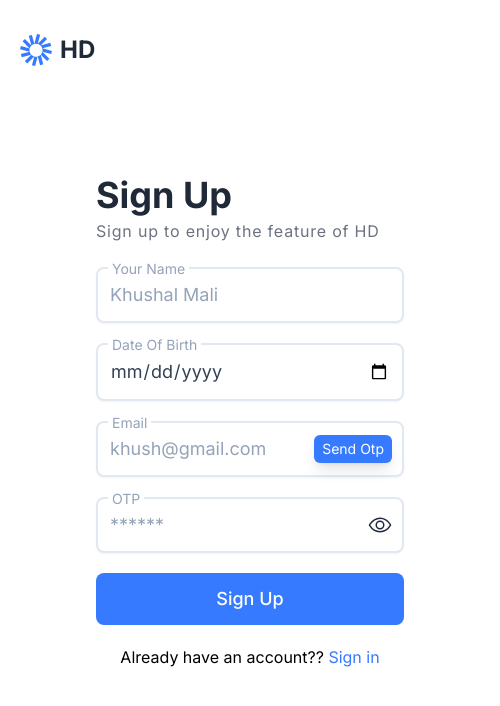
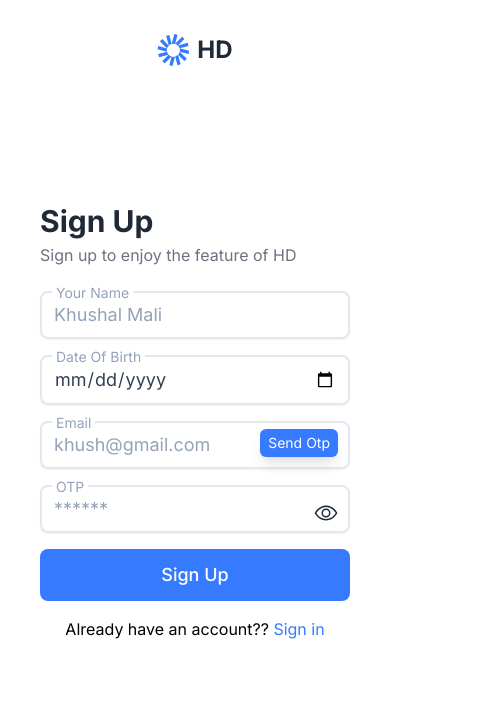
Before and after one commit to khushal-mali/Highway-Delite-Task, a React (Vite) app in the folder frontend/: page /auth in a window 390 px wide. Shown: the top 706 px of the page, 500 px wide, since content can reach past the window. Built offline with nearby package versions, Linux system fonts and the light colour scheme; no server answers.

Commit message:
auth forms responsive

```diff
--- a/frontend/src/components/Signin.tsx
+++ b/frontend/src/components/Signin.tsx
@@ -68,29 +68,29 @@ const Signin = ({
   };
 
   return (
-    <div className="w-full space-y-6 max-w-sm">
+    <div className="w-full space-y-6 md:max-w-sm">
       <div className="flex w-full max-w-sm flex-col gap-1">
-        <p className="text-4xl font-bold text-gray-800">Sign In</p>
-        <p className="tracking-wider text-gray-500">
+        <p className="md:text-4xl text-3xl font-bold text-gray-800">Sign In</p>
+        <p className="md:tracking-wider text-gray-500">
           Please login to continue to your account.
         </p>
       </div>
 
-      <div className="w-full space-y-5 max-w-sm">
+      <div className="w-full md:space-y-5 space-y-4 md:max-w-sm">
         <div className="w-full">
           <div className="relative">
             <input
               value={email}
               onChange={(e) => setEmail(e.target.value)}
               placeholder="khush@gmail.com"
-              className="peer w-full bg-transparent placeholder:text-slate-400 text-slate-700 text-lg border-slate-200 rounded-lg px-3 py-3 pr-24 transition duration-300 ease focus:outline-none focus:border-primary border-2 hover:border-slate-300 shadow-sm focus:shadow"
+              className="peer w-full bg-transparent placeholder:text-slate-400 text-slate-700 md:text-lg border-slate-200 rounded-lg px-3 py-2 md:py-3 pr-24 transition duration-300 ease focus:outline-none focus:border-primary border-2 hover:border-slate-300 shadow-sm focus:shadow"
             />
             <label className="absolute cursor-text bg-white px-1 text-slate-400 text-sm transition-all transform origin-left -top-2 left-3 peer-focus:text-xs peer-focus:text-primary peer-focus:scale-90">
               Email
             </label>
             <div
               onClick={handleRequestOTP}
-              className="right-3 shadow-lg active:shadow-none duration-150 transition-all top-3.5 absolute cursor-pointer text-white bg-primary py-1 px-2 rounded-md text-sm"
+              className="right-3 shadow-lg active:shadow-none duration-150 transition-all md:top-3.5 top-2 absolute cursor-pointer text-white bg-primary py-1 px-2 rounded-md text-sm"
             >
               Send Otp
             </div>
@@ -107,7 +107,7 @@ const Signin = ({
               value={otp}
               onChange={(e) => setOtp(e.target.value)}
               type={otpVisible ? "text" : "password"}
-              className="peer w-full bg-transparent placeholder:text-slate-400 text-slate-700 text-lg border-slate-200 rounded-lg px-3 py-3 transition duration-300 ease focus:outline-none focus:border-primary border-2 hover:border-slate-300 shadow-sm focus:shadow"
+              className="peer w-full bg-transparent placeholder:text-slate-400 text-slate-700 md:text-lg border-slate-200 rounded-lg px-3 py-2 md:py-3 transition duration-300 ease focus:outline-none focus:border-primary border-2 hover:border-slate-300 shadow-sm focus:shadow"
             />
             <label className="absolute cursor-text bg-white px-1 text-slate-400 text-sm transition-all transform origin-left -top-2 left-3 peer-focus:text-xs peer-focus:text-primary peer-focus:scale-90">
               OTP
--- a/frontend/src/components/Signup.tsx
+++ b/frontend/src/components/Signup.tsx
@@ -73,22 +73,22 @@ const Signup = ({
   };
 
   return (
-    <div className="w-full space-y-6 max-w-sm">
-      <div className="flex w-full max-w-sm flex-col gap-1">
-        <p className="text-4xl font-bold text-gray-800">Sign Up</p>
-        <p className="tracking-wider text-gray-500">
+    <div className="w-full space-y-6 md:max-w-sm">
+      <div className="flex w-full md:max-w-sm flex-col gap-1">
+        <p className="md:text-4xl text-3xl font-bold text-gray-800">Sign Up</p>
+        <p className="md:tracking-wider text-gray-500">
           Sign up to enjoy the feature of HD
         </p>
       </div>
 
-      <div className="w-full space-y-5 max-w-sm">
+      <div className="w-full md:space-y-5 space-y-4 md:max-w-sm">
         <div className="w-full">
           <div className="relative">
             <input
               value={name}
               onChange={(e) => setName(e.target.value)}
               placeholder="Khushal Mali"
-              className="peer w-full bg-transparent placeholder:text-slate-400 text-slate-700 text-lg border-slate-200 rounded-lg px-3 py-3 transition duration-300 ease focus:outline-none focus:border-primary border-2 hover:border-slate-300 shadow-sm focus:shadow"
+              className="peer w-full bg-transparent placeholder:text-slate-400 text-slate-700 text-lg border-slate-200 rounded-lg px-3 py-2 md:py-3 transition duration-300 ease focus:outline-none focus:border-primary border-2 hover:border-slate-300 shadow-sm focus:shadow"
             />
             <label className="absolute cursor-text bg-white px-1 text-slate-400 text-sm transition-all transform origin-left -top-2 left-3 peer-focus:text-xs peer-focus:text-primary peer-focus:scale-90">
               Your Name
@@ -105,7 +105,7 @@ const Signup = ({
               value={dob}
               onChange={(e) => setDob(e.target.value)}
               type="date"
-              className="peer w-full bg-transparent placeholder:text-slate-400 text-slate-700 text-lg border-slate-200 rounded-lg px-3 py-3 transition duration-300 ease focus:outline-none focus:border-primary border-2 hover:border-slate-300 shadow-sm focus:shadow"
+              className="peer w-full bg-transparent placeholder:text-slate-400 text-slate-700 text-lg border-slate-200 rounded-lg px-3 py-2 md:py-3 transition duration-300 ease focus:outline-none focus:border-primary border-2 hover:border-slate-300 shadow-sm focus:shadow"
             />
             <label className="absolute cursor-text bg-white px-1 text-slate-400 text-sm transition-all transform origin-left -top-2 left-3 peer-focus:text-xs peer-focus:text-primary peer-focus:scale-90">
               Date Of Birth
@@ -120,14 +120,14 @@ const Signup = ({
               value={email}
               onChange={(e) => setEmail(e.target.value)}
               placeholder="khush@gmail.com"
-              className="peer w-full bg-transparent placeholder:text-slate-400 text-slate-700 text-lg border-slate-200 rounded-lg px-3 py-3 pr-24 transition duration-300 ease focus:outline-none focus:border-primary border-2 hover:border-slate-300 shadow-sm focus:shadow"
+              className="peer w-full bg-transparent placeholder:text-slate-400 text-slate-700 text-lg border-slate-200 rounded-lg px-3 py-2 md:py-3 pr-24 transition duration-300 ease focus:outline-none focus:border-primary border-2 hover:border-slate-300 shadow-sm focus:shadow"
             />
             <label className="absolute cursor-text bg-white px-1 text-slate-400 text-sm transition-all transform origin-left -top-2 left-3 peer-focus:text-xs peer-focus:text-primary peer-focus:scale-90">
               Email
             </label>
             <div
               onClick={() => handleRequestOTP()}
-              className="right-3 shadow-lg active:shadow-none duration-150 transition-all top-3.5 absolute cursor-pointer text-white bg-primary py-1 px-2 rounded-md text-sm"
+              className="right-3 shadow-lg active:shadow-none duration-150 transition-all md:top-3.5 top-2 absolute cursor-pointer text-white bg-primary py-1 px-2 rounded-md text-sm"
             >
               Send Otp
             </div>
@@ -144,7 +144,7 @@ const Signup = ({
               value={otp}
               onChange={(e) => setOtp(e.target.value)}
               type={otpVisible ? "text" : "password"}
-              className="peer w-full bg-transparent placeholder:text-slate-400 text-slate-700 text-lg border-slate-200 rounded-lg px-3 py-3 transition duration-300 ease focus:outline-none focus:border-primary border-2 hover:border-slate-300 shadow-sm focus:shadow"
+              className="peer w-full bg-transparent placeholder:text-slate-400 text-slate-700 text-lg border-slate-200 rounded-lg px-3 py-2 md:py-3 transition duration-300 ease focus:outline-none focus:border-primary border-2 hover:border-slate-300 shadow-sm focus:shadow"
             />
             <label className="absolute cursor-text bg-white px-1 text-slate-400 text-sm transition-all transform origin-left -top-2 left-3 peer-focus:text-xs peer-focus:text-primary peer-focus:scale-90">
               OTP
--- a/frontend/src/pages/Auth.tsx
+++ b/frontend/src/pages/Auth.tsx
@@ -23,8 +23,8 @@ const Auth = () => {
 
   return (
     <div className="w-full h-screen flex">
-      <div className="relative w-5/12 min-w-[500px] flex-shrink-0 px-24 flex items-center justify-center">
-        <div className="absolute cursor-pointer flex gap-2 items-center top-[4%] left-[4%]">
+      <div className="relative md:w-5/12 md:min-w-[500px] w-full flex-shrink-0 md:px-20 px-10 flex items-center justify-center">
+        <div className="absolute cursor-pointer flex gap-2 items-center top-[4%] md:left-[4%] left-1/2 md:-translate-x-0 -translate-x-1/2">
           <img src="HD.svg" alt="logo" />
           <p className="font-bold text-2xl text-gray-800">HD</p>
         </div>
@@ -36,7 +36,7 @@ const Auth = () => {
         )}
       </div>
 
-      <div className="flex w-full items-center justify-center h-full">
+      <div className="hidden md:flex w-full items-center justify-center h-full">
         <div className="h-[96%] w-[96%] rounded-lg overflow-hidden">
           <img
             src="authSideImage.png"
```
